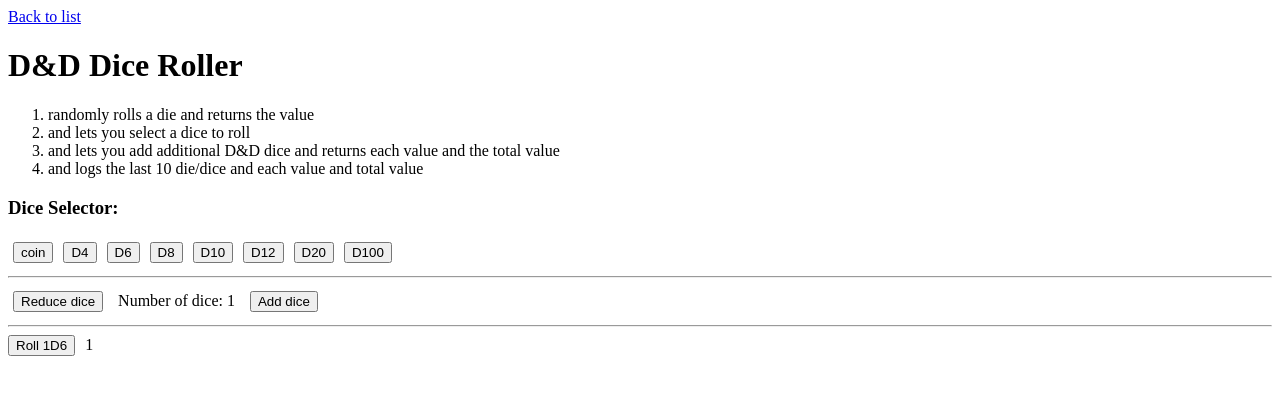
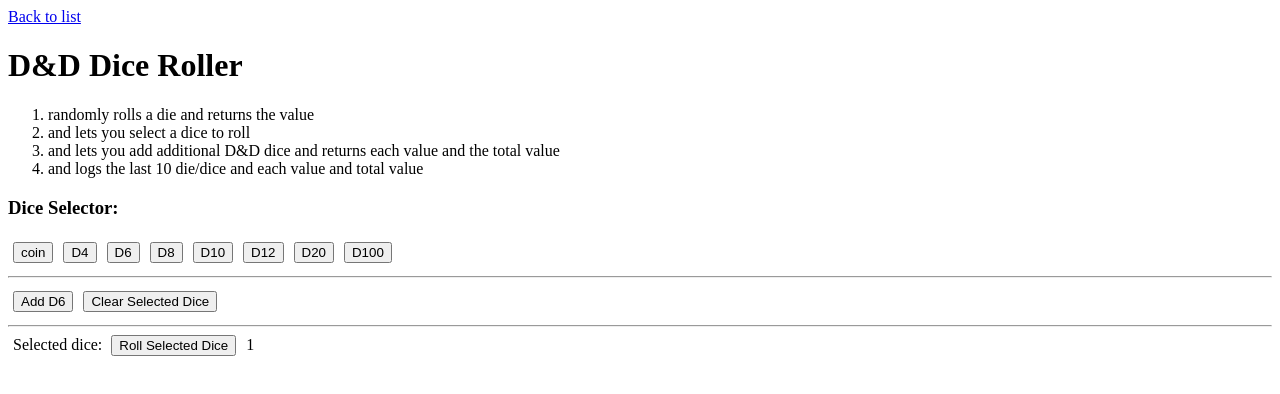
Before and after one commit to Benatovich/react-practice-sandbox, a React app: page /dice in a window 1280 px wide. Shown: the top 394 px of the page. Built offline with nearby package versions, Linux system fonts and the light colour scheme.

Commit message:
user can select multiple dice and store them in an array, or clear the array

```diff
--- a/src/components/Dice/DiceBag.jsx
+++ b/src/components/Dice/DiceBag.jsx
@@ -1,12 +1,17 @@
 import { useState } from 'react'
 
 export default function DiceBag() {
-    const [value, setValue] = useState(1); // total value of dice rolled
+    const [value, setValue] = useState(1); // result of individual die roll
+    const [total, setTotal] = useState(1); // total value of dice rolled
     const [sides, setSides] = useState(6); // what kind of dice are being rolled
-    const [multiplier, setMultiplier] = useState(1); // number of dice rolled simultaneously
+    const [current, setCurrent] = useState([]); // array of currently selected dice to be rolled
     // work on 3: roll multiple dice and add up the values
 
-    console.log('value', value);
+    function handleAddDie() {
+        setCurrent([...current, `D${sides}`])
+    }
+    console.log('current', current);
+
   return (
     <div>
         <h3>Dice Selector:</h3>
@@ -22,13 +27,14 @@
 
         <hr />
 
-        <button style={{ margin: 5 }} onClick={() => setMultiplier(multiplier - 1)}>Reduce dice</button>
-        <span style={{ margin: 10 }}>Number of dice: {multiplier}</span>
-        <button style={{ margin: 5 }} onClick={() => setMultiplier(multiplier + 1)}>Add dice</button>
+        <button style={{ margin: 5 }} onClick={handleAddDie}>Add D{sides}</button>
+        <button style={{ margin: 5 }} onClick={() => setCurrent([])}>Clear Selected Dice</button>
+        {/* <span style={{ margin: 10 }}>Number of dice: {multiplier}</span>
+        <button style={{ margin: 5 }} onClick={() => setMultiplier(multiplier + 1)}>Add dice</button> */}
 
         <hr />
-
-        <button onClick={() => setValue(multiplier*Math.ceil(sides*(Math.random())))}>Roll {multiplier}D{sides}</button>
+        <span style={{ margin: 5 }}>Selected dice: {current}</span>
+        <button onClick={() => setValue(Math.ceil(sides*(Math.random())))}>Roll Selected Dice</button>
         <span style={{ margin: 10 }}>{value}</span>
     </div>
   )
```
